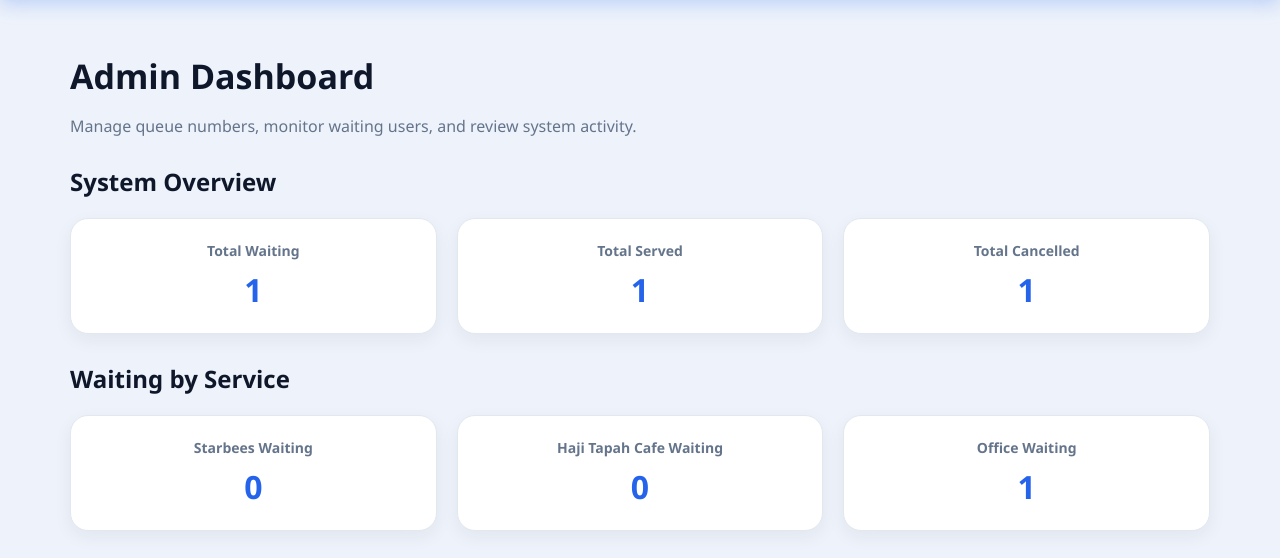
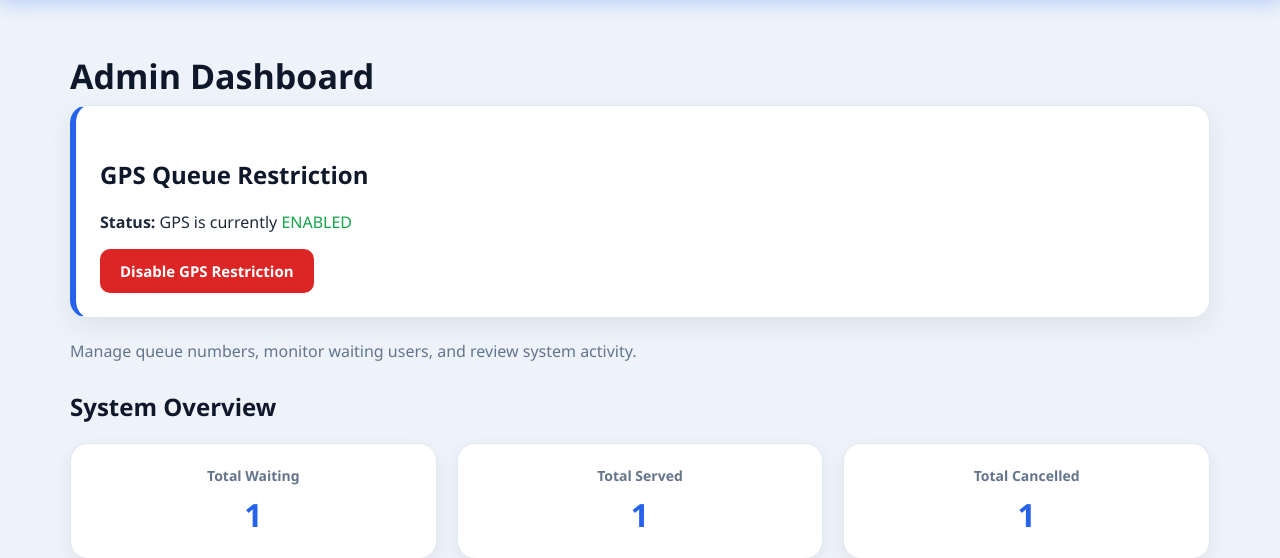
Before and after one commit to rudra308/smart-queue-system, a Flask app: page /admin in a window 1280 px wide. Shown: the part 68-626 px from the top of the page. Run offline with Flask 3, Linux system fonts and the light colour scheme; a user stored in the database is signed in; data comes from the database, SQL or seed files in the repository; both versions use the stored data as it was after the commit.

Commit message:
Add files via upload

```diff
--- a/smartqueue/app.py
+++ b/smartqueue/app.py
@@ -8,15 +8,15 @@ from math import radians, sin, cos, sqrt, atan2
 app = Flask(__name__)
 app.secret_key = "smartqueue123"
 
-# Replace these with your real shop coordinates from Google Maps.
-# Current values are example coordinates for testing only.
+
 SHOPS = {
-    "Deans Cafe": {"lat": 2.9254134076227762, "lon": 101.642444852471},
+    "Deans Cafe": {"lat": 2.929768181691611, "lon": 101.70384124442663},
     "Haji Tapah": {"lat": 2.9270903402387716, "lon":  101.64189642861923},
-    "Dapur Sahang": {"lat": 2.925652819000214, "lon": 101.64549761342741,},
+    "Dapur Sahang": {"lat": 2.996500, "lon": 101.679000},
 }
 
-QUEUE_RADIUS_METERS = 200
+QUEUE_RADIUS_METERS = 10000
+GPS_ENABLED = True
 
 BASE_DIR = Path(__file__).resolve().parent
 DB_PATH = BASE_DIR / "queue.db"
@@ -282,7 +282,12 @@ def dashboard():
         return redirect("/admin")
 
     locations = ["Deans Cafe", "Haji Tapah", "Dapur Sahang"]
-    return render_template("dashboard.html", user=session["user"], locations=locations)
+    return render_template(
+    "dashboard.html",
+    user=session["user"],
+    locations=locations,
+    gps_enabled=GPS_ENABLED
+)
 
 
 @app.route("/services")
@@ -317,9 +322,9 @@ def take_number():
 
         remaining = max(0, round(distance - QUEUE_RADIUS_METERS))
 
-    return f"""
-    <!DOCTYPE html>
-    <html>
+        return f"""
+        <!DOCTYPE html>
+        <html>
 
     <head>
 
@@ -634,16 +639,17 @@ def admin():
     conn.close()
 
     return render_template(
-        "admin.html",
-        users=users,
-        current_numbers=current_numbers,
-        total_waiting=total_waiting,
-        total_served=total_served,
-        total_cancelled=total_cancelled,
-        canteen_waiting=canteen_waiting,
-        clinic_waiting=clinic_waiting,
-        office_waiting=office_waiting
-    )
+    "admin.html",
+    users=users,
+    current_numbers=current_numbers,
+    total_waiting=total_waiting,
+    total_served=total_served,
+    total_cancelled=total_cancelled,
+    canteen_waiting=canteen_waiting,
+    clinic_waiting=clinic_waiting,
+    office_waiting=office_waiting,
+    gps_enabled=GPS_ENABLED
+)
 
 
 @app.route("/call_next/<location>")
@@ -779,6 +785,17 @@ def history():
     return render_template("history.html", history_data=history_data)
 
 
+@app.route("/toggle_gps")
+def toggle_gps():
+    global GPS_ENABLED
+
+    if not session.get("admin"):
+        return "Access Denied"
+
+    GPS_ENABLED = not GPS_ENABLED
+
+    return redirect("/admin")
+
 @app.route("/logout")
 def logout():
     session.clear()
--- a/smartqueue/templates/admin.html
+++ b/smartqueue/templates/admin.html
@@ -3,6 +3,17 @@
 {% block content %}
 
 <h1 class="page-title">Admin Dashboard</h1>
+<div class="card" style="border-left:6px solid #2563eb;">
+    <h2>GPS Queue Restriction</h2>
+
+    {% if gps_enabled %}
+        <p><strong>Status:</strong> GPS is currently <span style="color:#16a34a;">ENABLED</span></p>
+        <a href="/toggle_gps" class="btn-danger">Disable GPS Restriction</a>
+    {% else %}
+        <p><strong>Status:</strong> GPS is currently <span style="color:#dc2626;">DISABLED</span></p>
+        <a href="/toggle_gps" class="btn-success">Enable GPS Restriction</a>
+    {% endif %}
+</div>
 <p class="page-subtitle">
     Manage queue numbers, monitor waiting users, and review system activity.
 </p>
```
Also changed, not shown: smartqueue/queue.db.
